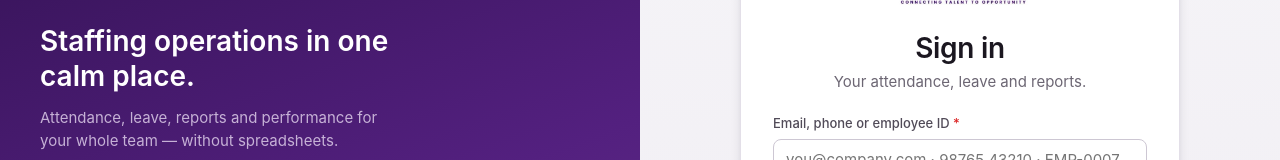
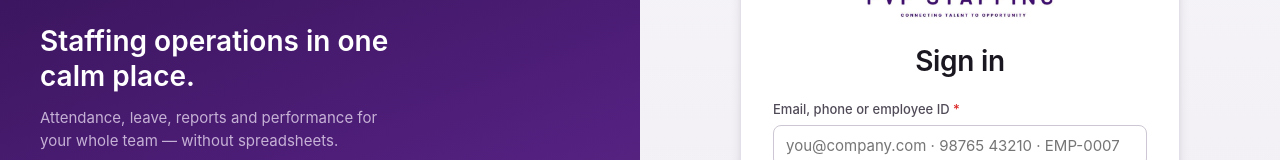
Before and after one commit to pravidev917/hrm, a React (Vite) app in the folder frontend/: page /login in a window 1280 px wide. Shown: the part 269-429 px from the top of the page. Built offline with nearby package versions, Linux system fonts and the light colour scheme; no server answers.

Commit message:
style(auth): drop the employee sign-in subtitle
The employee entry point shows only the heading and the form; spacing under
the heading keeps the card balanced when no subtitle is present.

```diff
--- a/frontend/src/index.css
+++ b/frontend/src/index.css
@@ -493,8 +493,8 @@ input[type='checkbox'], input[type='radio'] { width: auto; min-height: 0; accent
 .auth-main { display: grid; place-items: center; padding: var(--space-6) var(--space-4); }
 .auth-card { width: 100%; max-width: 440px; }
 .auth-card-panel { background: var(--surface); border: 1px solid var(--border); border-radius: var(--radius-lg); box-shadow: var(--shadow-md); padding: var(--space-8); }
-.auth-card h1 { margin-top: var(--space-2); font-size: var(--text-2xl); text-align: center; }
-.auth-subtitle { text-align: center; margin-bottom: var(--space-5); }
+.auth-card h1 { margin-top: var(--space-2); margin-bottom: var(--space-5); font-size: var(--text-2xl); text-align: center; }
+.auth-subtitle { text-align: center; margin: calc(-1 * var(--space-3)) 0 var(--space-5); }
 .auth-card > p { color: var(--muted); }
 .auth-footer { text-align: center; margin-top: var(--space-5); color: var(--muted); font-size: var(--text-sm); }
 
--- a/frontend/src/pages/LoginPage.jsx
+++ b/frontend/src/pages/LoginPage.jsx
@@ -61,11 +61,7 @@ export default function LoginPage({ role = 'EMPLOYEE' }) {
   return (
     <AuthShell
       title="Sign in"
-      subtitle={
-        isAdmin
-          ? 'Manage people, leave and reports.'
-          : 'Your attendance, leave and reports.'
-      }
+      subtitle={isAdmin ? 'Manage people, leave and reports.' : null}
       footer={
         <span>
           {isAdmin
```
